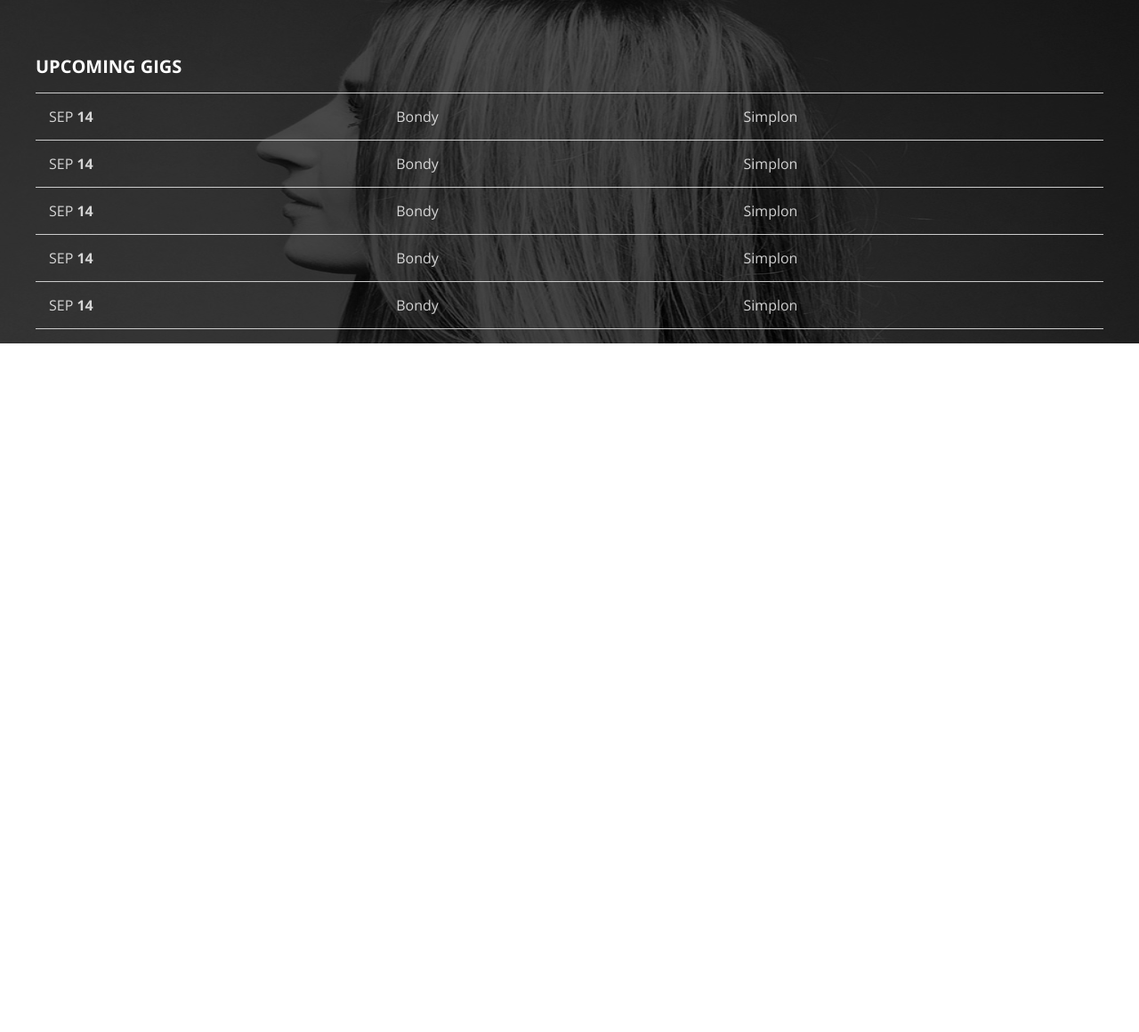
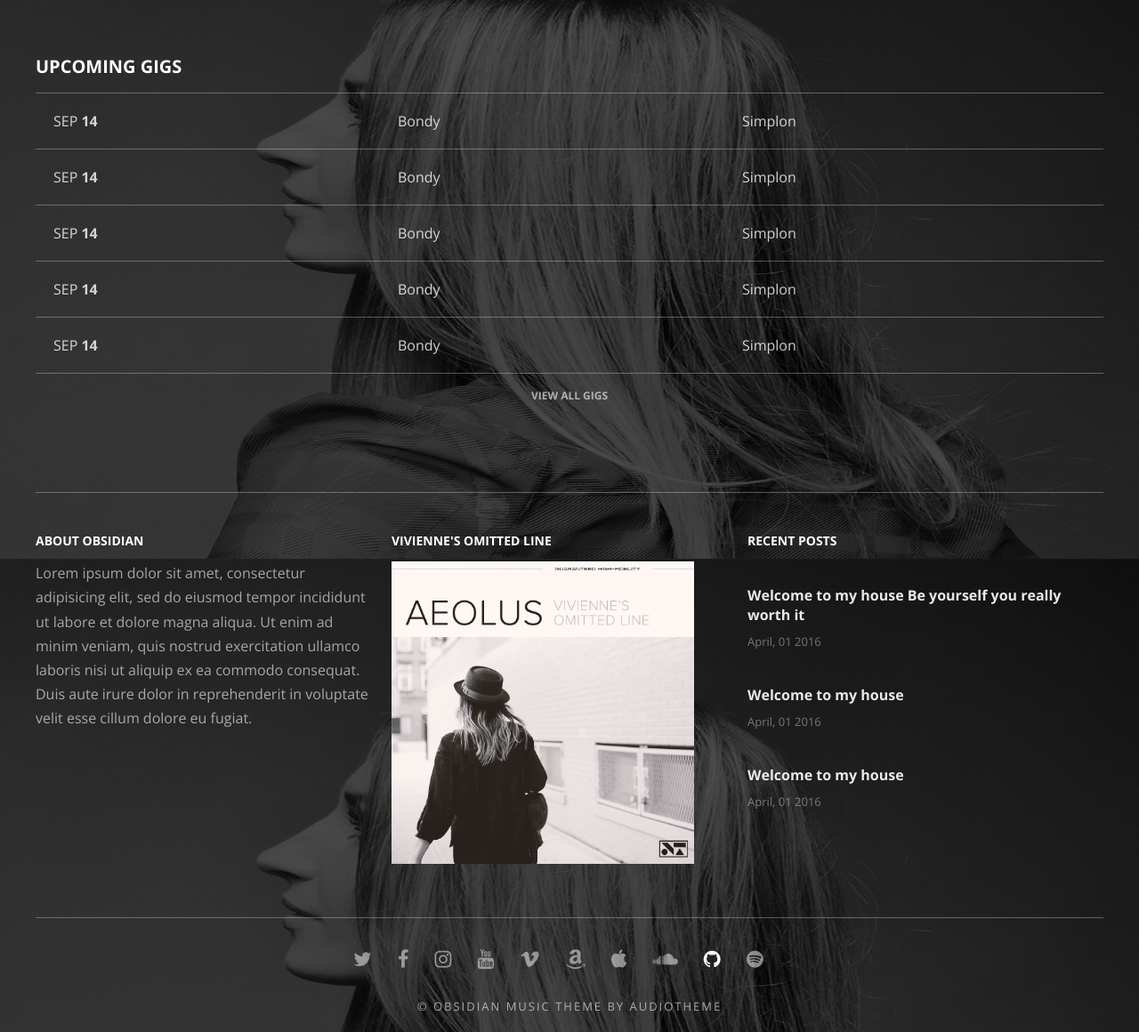
Before and after one commit to MehdiAlouafi/ObsiRailsChallenge-1, a plain HTML site: page index.html in a window 1280 px wide. Shown: the part 972-2132 px from the top of the page at 89% size. Before the commit the page ends 1358 px from the top, so only its background shows below. Drawn offline with nearby package versions, Linux system fonts and the light colour scheme.

Commit message:
HomePage Done

```diff
--- a/css/style.css
+++ b/css/style.css
@@ -105,8 +105,8 @@ header {
   text-align: center;
   width: 1200px;
   margin: 0 auto;
-  border-top: 1px solid #ccc;
-  border-bottom: 1px solid #ccc;
+  border-top: 1px solid rgba(255, 255, 255, 0.3);
+  border-bottom: 1px solid rgba(255, 255, 255, 0.3);
   overflow: auto;
 }
 
@@ -121,8 +121,8 @@ header {
 
 .thumbnail img {
   height: 200px;
+}
 
-}
 
 .thumbnail h2 {
   color: #fff;
@@ -133,8 +133,8 @@ header {
 }
 
 .video .thumbnail:nth-child(2) {
-  border-left: 1px solid #ccc;
-  border-right: 1px solid #ccc;
+  border-left: 1px solid rgba(255, 255, 255, 0.3);
+  border-right: 1px solidrgba(255, 255, 255, 0.3);
 }
 .agenda {
   padding-top: 50px;
@@ -156,12 +156,12 @@ header {
   list-style: none;
 }
 .main-content li {
-  padding: 15px;
-  border-bottom: 1px solid #ccc;
+  padding: 20px;
+  border-bottom: 1px solid rgba(255, 255, 255, 0.3);
   color: rgba(255, 255, 255, 0.8);
 }
 .main-content ul li:first-of-type {
-  border-top: 1px solid #ccc;
+  border-top: 1px solid rgba(255, 255, 255, 0.3);
 }
 
 .main-content ul li p {
@@ -172,3 +172,99 @@ header {
 .band {
   text-align: left;
 }
+
+.footer-content {
+  width: 1200px;
+  margin: 0 auto;
+  border-top: 1px solid rgba(255, 255, 255, 0.3);
+  border-bottom: 1px solid rgba(255, 255, 255, 0.3);
+}
+
+.footer-card {
+  float: left;
+  width: 33.333333%;
+}
+.footer-content .footer-card:first-child {
+  padding-right: 20px;
+}
+.footer-card > img {
+  width: 340px;
+}
+
+.footer-card h3 {
+  color: #fff;
+  font-size: 14px;
+}
+.footer-card ul {
+  list-style: none;
+  padding: 0;
+}
+
+.footer-card ul li {
+  padding: 15px 0;
+}
+
+.footer-card ul li .footer-card-title {
+  color: rgba(255, 255, 255, 0.9);
+  font-size: 16px;
+  font-weight: bolder;
+}
+
+.footer-card ul li p {
+  color: rgba(255, 255, 255, 0.4);
+  font-weight: lighter;
+  font-size: 13px;
+  margin-top: 10px;
+}
+
+.footer-content {
+  overflow: auto;
+  padding: 30px 0 55px 0;
+}
+
+
+.footer-content .footer-card:first-child p {
+  color: rgba(255, 255, 255, 0.6);
+  line-height: 1.7;
+}
+
+footer .nav-links {
+  text-align: center;
+  padding: 30px;
+}
+
+footer .nav-links a {
+  text-decoration: none;
+  color: rgba(255, 255, 255, 0.5);
+  letter-spacing: 25px;
+  font-size: 22px;
+  transition: color 0.3s ease-in;
+}
+
+footer .nav-links a:hover {
+  color: #fff;
+}
+
+footer .nav-links .fa-github {
+  color:  #fff;
+}
+
+footer > p {
+  text-align: center;
+  color: rgba(255, 255, 255, 0.6);
+  font-size: 13px;
+  letter-spacing: 2px;
+}
+
+footer {
+  padding-bottom: 20px;
+  margin-top: 100px;
+}
+
+.agenda > p {
+  text-align: center;
+  color: rgba(255, 255, 255, 0.6);
+  font-size: 12px;
+  font-weight: bolder;
+
+}
--- a/index.html
+++ b/index.html
@@ -80,6 +80,53 @@
         </li>
       </ul>
     </div>
+    <p>VIEW ALL GIGS</p>
   </div>
+
+  <footer>
+    <div class="footer-content">
+      <div class="footer-card">
+        <h3>ABOUT OBSIDIAN</h3>
+        <p>
+          Lorem ipsum dolor sit amet, consectetur adipisicing elit, sed do eiusmod tempor incididunt ut labore et dolore magna aliqua. Ut enim ad minim veniam, quis nostrud exercitation ullamco laboris nisi ut aliquip ex ea commodo consequat. Duis aute irure dolor in reprehenderit in voluptate velit esse cillum dolore eu fugiat.
+        </p>
+      </div>
+      <div class="footer-card">
+        <h3>VIVIENNE'S OMITTED LINE</h3>
+        <img src="images/album-03.jpg" alt="">
+      </div>
+      <div class="footer-card">
+        <h3>RECENT POSTS</h3>
+        <ul>
+          <li>
+            <p class="footer-card-title">Welcome to my house Be yourself you really worth it</p>
+            <p>April, 01 2016</p>
+          </li>
+          <li>
+            <p class="footer-card-title">Welcome to my house</p>
+            <p>April, 01 2016</p>
+          </li>
+          <li>
+            <p class="footer-card-title">Welcome to my house</p>
+            <p>April, 01 2016</p>
+          </li>
+        </ul>
+      </div>
+    </div>
+    <div class="nav-links">
+      <a href=""><i class="fa fa-twitter"></i></a>
+      <a href=""><i class="fa fa-facebook"></i></a>
+      <a href=""><i class="fa fa-instagram"></i></a>
+      <a href=""><i class="fa fa-youtube"></i></a>
+      <a href=""><i class="fa fa-vimeo"></i></a>
+      <a href=""><i class="fa fa-amazon"></i></a>
+      <a href=""><i class="fa fa-apple"></i></a>
+      <a href=""><i class="fa fa-soundcloud"></i></a>
+      <a href="https://github.com/MehdiAlouafi"><i class="fa fa-github"></i></a>
+      <a href=""><i class="fa fa-spotify"></i></a>
+
+    </div>
+    <p>&copy; OBSIDIAN MUSIC THEME BY AUDIOTHEME</p>
+  </footer>
 </body>
 </html>
```
